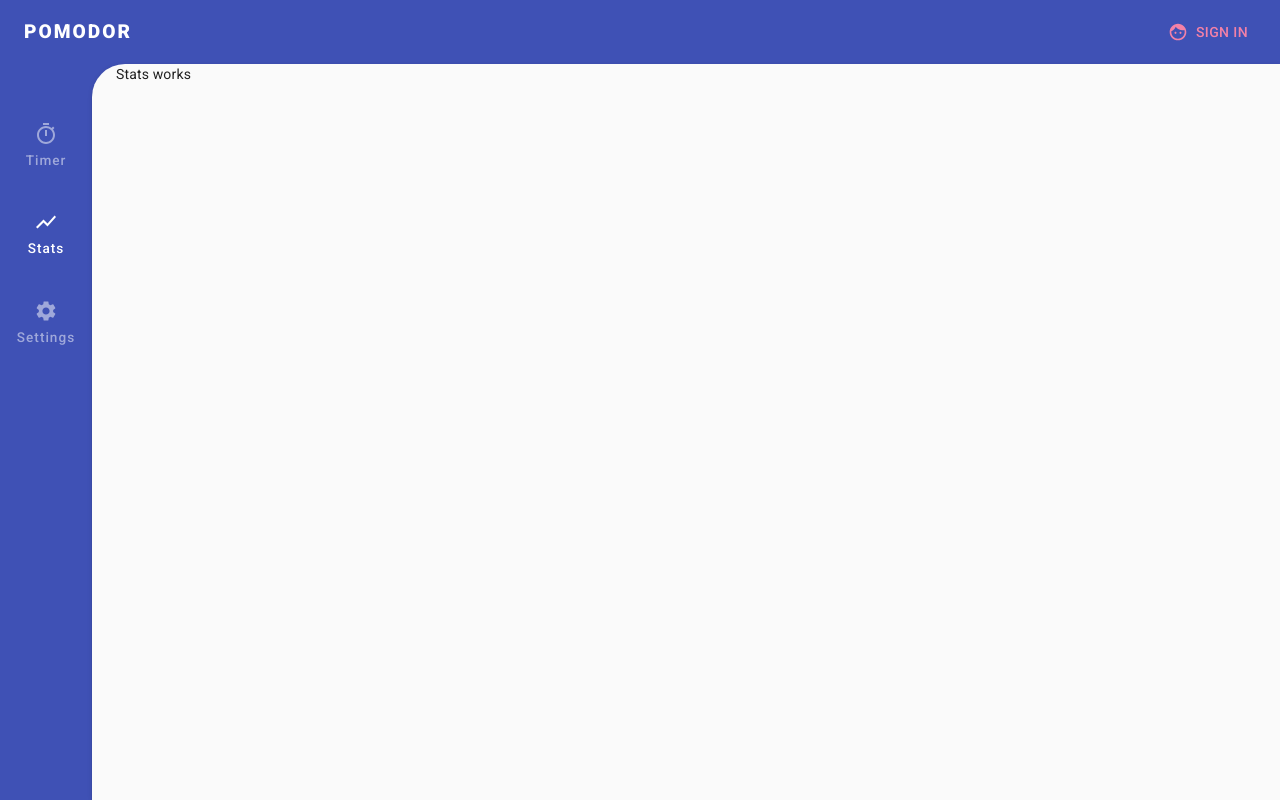
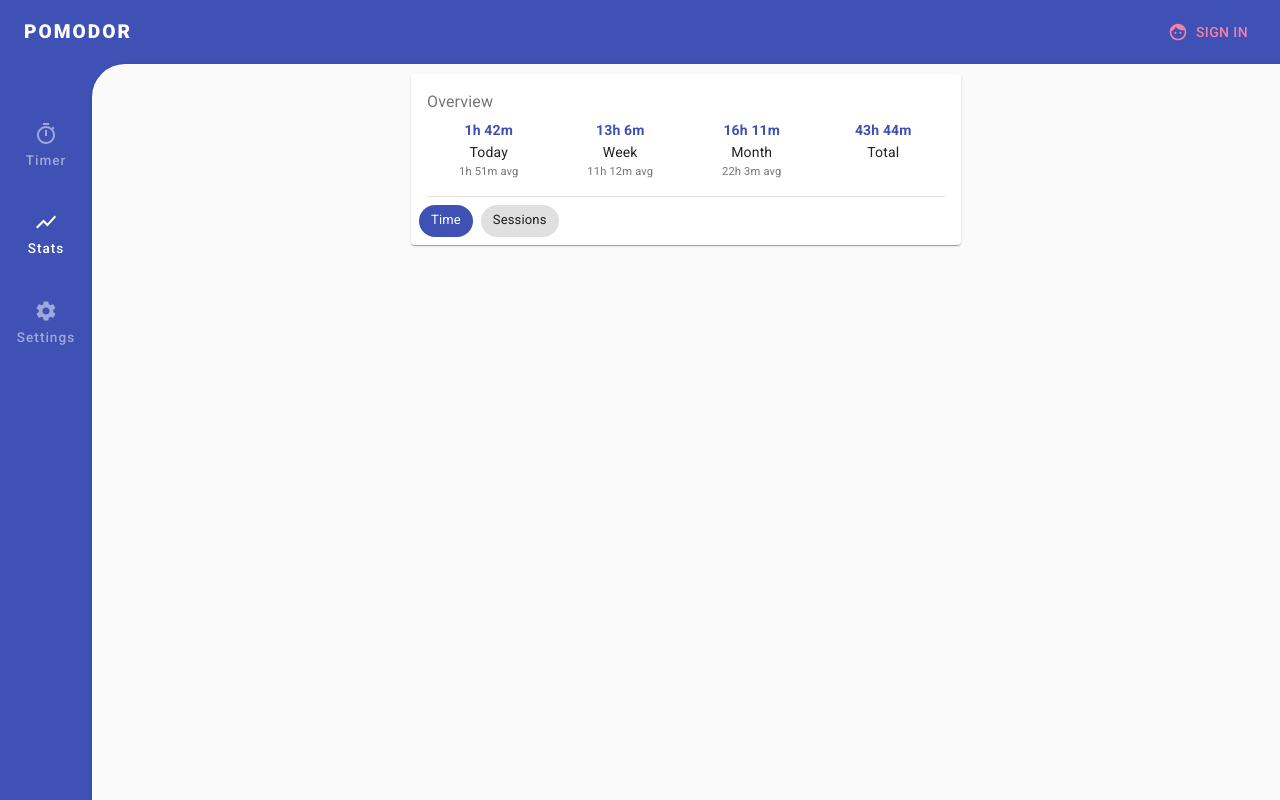
Before and after one commit to juZanette/PomodoroTimer, a React (Create React App) app: page /stats in a window 1280 px wide. Built offline with nearby package versions, Linux system fonts and the light colour scheme; no server answers.

Commit message:
:lipstick: Stats overview card

```diff
--- a/src/layout/MainContainer.js
+++ b/src/layout/MainContainer.js
@@ -17,8 +17,8 @@ const BackLayer = styled.div`
 const FrontLayer = styled.main`
   position: relative;
   top: 127px;
-  border-top-left-radius: 15px;
-  border-top-right-radius: 15px;
+  border-top-left-radius: 16px;
+  border-top-right-radius: 16px;
   height: calc(100% - 127px);
   background: ${({ theme }) => theme.palette.background.default};
   overflow: auto;
--- a/src/scenes/Stats/Stats.js
+++ b/src/scenes/Stats/Stats.js
@@ -1,5 +1,10 @@
 import React from 'react'
+import { Overview } from './components/Overview'
 
 export const Stats = () => {
-  return <div>Stats works</div>
+  return (
+    <div>
+      <Overview />
+    </div>
+  )
 }
--- /dev/null
+++ b/src/scenes/Stats/components/Overview.js
@@ -0,0 +1,121 @@
+import React, { useState } from 'react'
+import styled from 'styled-components'
+import { useTheme } from '@material-ui/core'
+import MatCard from '@material-ui/core/Card'
+import Box from '@material-ui/core/Box'
+import CardActions from '@material-ui/core/CardActions'
+import CardContent from '@material-ui/core/CardContent'
+import Chip from '@material-ui/core/Chip'
+import Grid from '@material-ui/core/Grid'
+import Divider from '@material-ui/core/Divider'
+import Typography from '@material-ui/core/Typography'
+
+const Card = styled(MatCard)`
+  margin: 10px auto auto;
+  max-width: 350px;
+
+  @media (min-width: 768px) {
+    max-width: 450px;
+  }
+
+  ${({ theme }) => theme.breakpoints.up('md')} {
+    max-width: 550px;
+  }
+`
+
+const Sum = styled.span`
+  display: inline-block;
+  text-align: center;
+  color: ${({ color }) => color};
+  font-weight: bold;
+`
+
+const Label = styled.span`
+  display: inline-block;
+  text-align: center;
+  margin: 2px 0;
+`
+
+const Avg = styled.span`
+  display: inline-block;
+  text-align: center;
+  font-size: 0.7rem;
+  color: ${({ color }) => color};
+`
+
+export const Overview = () => {
+  const [dataType, setDataType] = useState('time')
+
+  const onChipClicked = (typeSelected) => {
+    if (typeSelected === dataType) return
+
+    setDataType(typeSelected)
+  }
+
+  const theme = useTheme()
+
+  return (
+    <Card theme={theme}>
+      <CardContent>
+        <Typography color="textSecondary" gutterBottom>
+          Overview
+        </Typography>
+
+        <Grid container spacing={1}>
+          <Grid item xs={3}>
+            <Box display="flex" flexDirection="column">
+              <Sum color={theme.palette.primary.main}>1h 42m</Sum>
+              <Label>Today</Label>
+              <Avg color={theme.palette.text.secondary}>1h 51m avg</Avg>
+            </Box>
+          </Grid>
+
+          <Grid item xs={3}>
+            <Box display="flex" flexDirection="column">
+              <Sum color={theme.palette.primary.main}>13h 6m</Sum>
+              <Label>Week</Label>
+              <Avg color={theme.palette.text.secondary}>11h 12m avg</Avg>
+            </Box>
+          </Grid>
+
+          <Grid item xs={3}>
+            <Box display="flex" flexDirection="column">
+              <Sum color={theme.palette.primary.main}>16h 11m</Sum>
+              <Label>Month</Label>
+              <Avg color={theme.palette.text.secondary}>22h 3m avg</Avg>
+            </Box>
+          </Grid>
+
+          <Grid item xs={3}>
+            <Box display="flex" flexDirection="column">
+              <Sum color={theme.palette.primary.main}>43h 44m</Sum>
+              <Label>Total</Label>
+            </Box>
+          </Grid>
+        </Grid>
+      </CardContent>
+
+      <Divider variant="middle" />
+
+      <CardActions>
+        <div>
+          <Box mr={1} display="inline-block">
+            <Chip
+              onClick={() => onChipClicked('time')}
+              label="Time"
+              color={dataType === 'time' ? 'primary' : 'default'}
+              clickable
+            />
+          </Box>
+
+          <Chip
+            onClick={() => onChipClicked('sessions')}
+            label="Sessions"
+            color={dataType === 'sessions' ? 'primary' : 'default'}
+            clickable
+          />
+        </div>
+      </CardActions>
+    </Card>
+  )
+}
```
